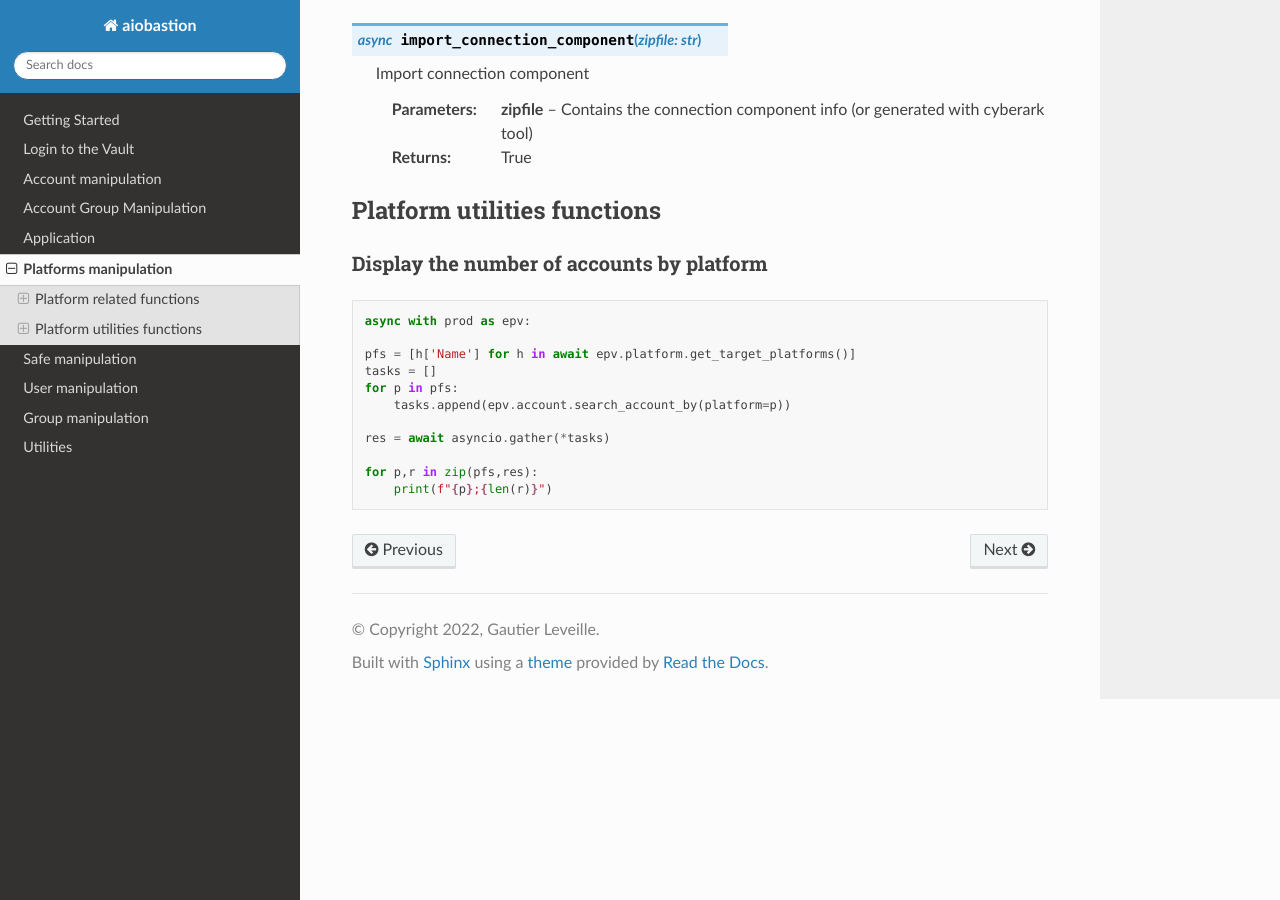
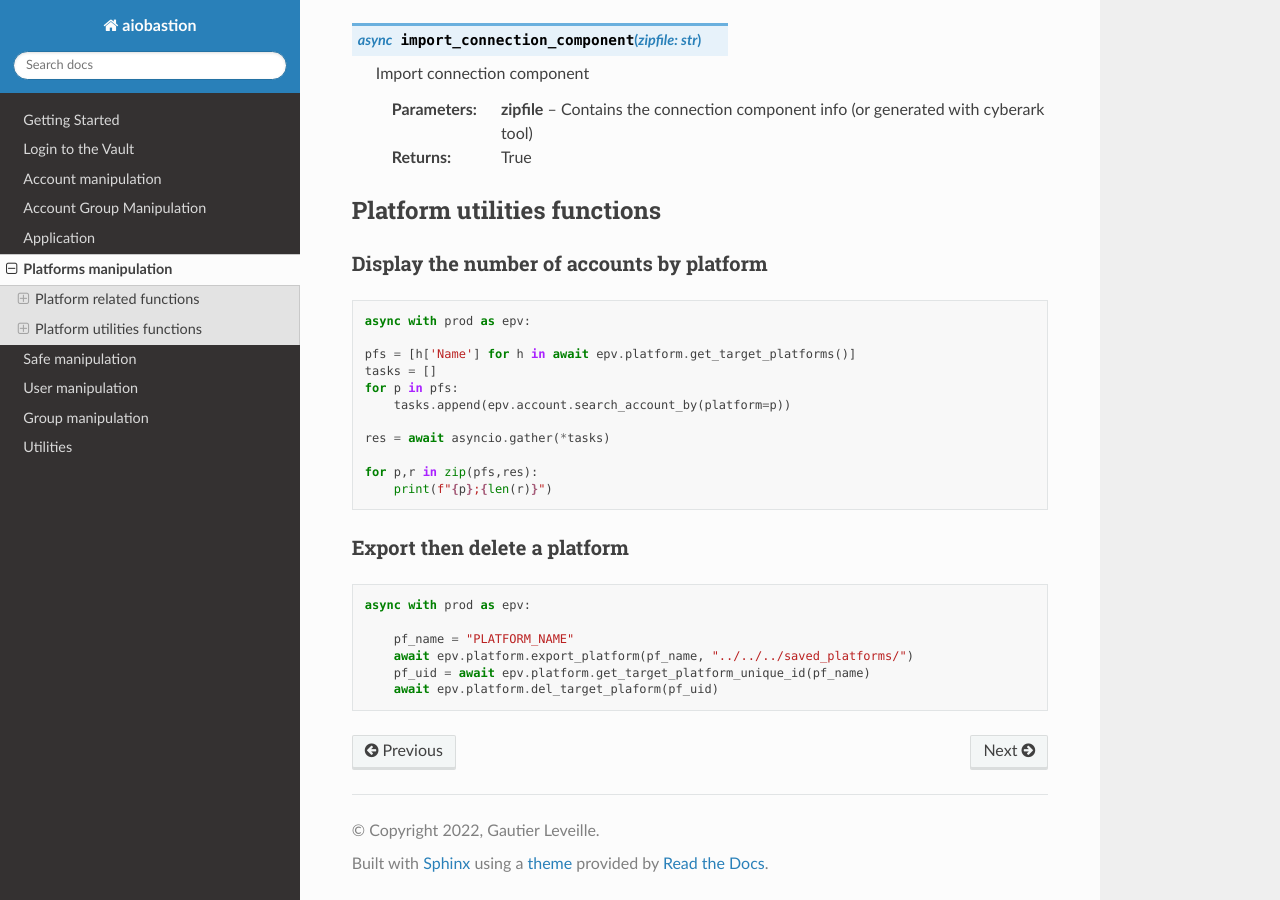
Before and after one commit to safepost/aiobastion, a Sphinx documentation site: the page built from docs/platforms.rst, in a window 1280 px wide and 900 px high, scrolled down 5859 px. Built offline with Sphinx 7.4.7 and the Read the Docs theme 2.0.0, drawn with Linux system fonts in a browser that asks for light colours.

Commit message:
Export then delete a platform

```diff
--- a/docs/platforms.rst
+++ b/docs/platforms.rst
@@ -342,3 +342,15 @@ Display the number of accounts by platform
 
         for p,r in zip(pfs,res):
             print(f"{p};{len(r)}")
+
+Export then delete a platform
+~~~~~~~~~~~~~~~~~~~~~~~~~~~~~~~~
+
+.. code-block:: python
+
+    async with prod as epv:
+
+        pf_name = "PLATFORM_NAME"
+        await epv.platform.export_platform(pf_name, "../../../saved_platforms/")
+        pf_uid = await epv.platform.get_target_platform_unique_id(pf_name)
+        await epv.platform.del_target_plaform(pf_uid)
```
